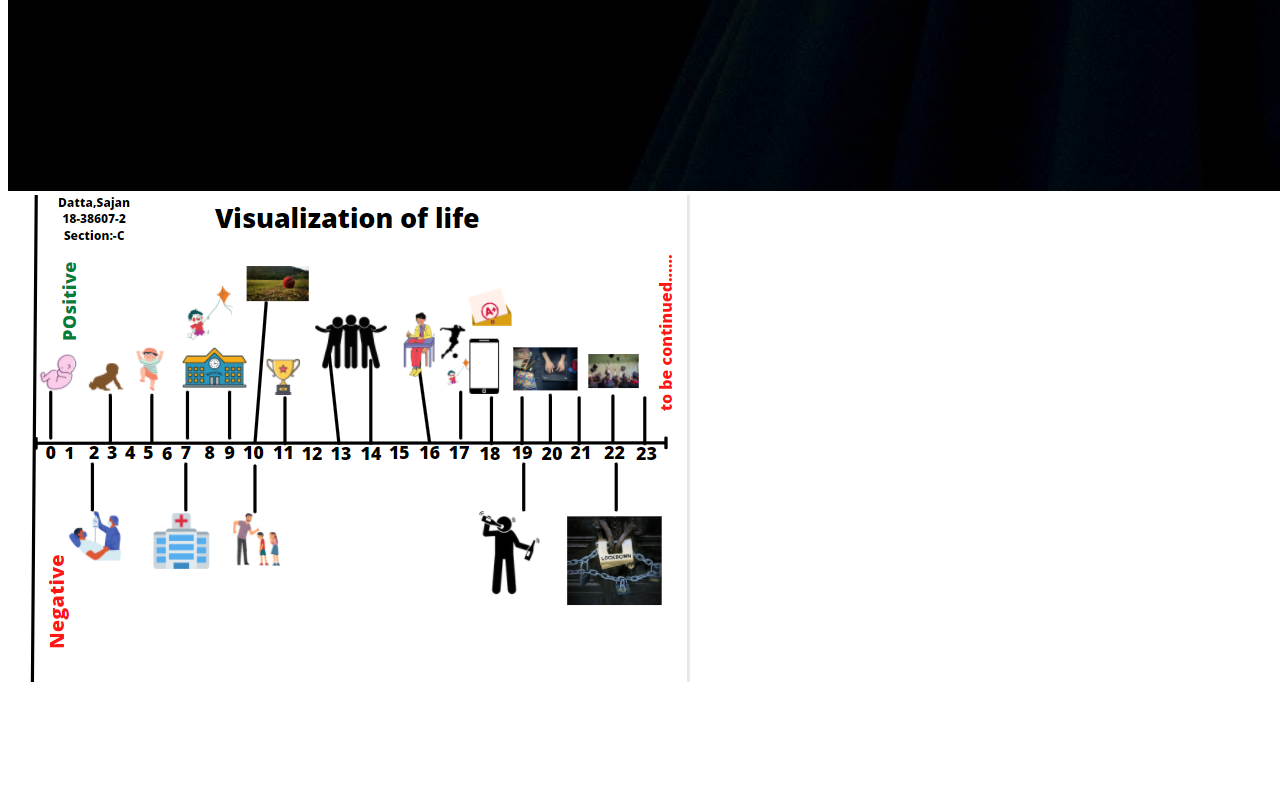
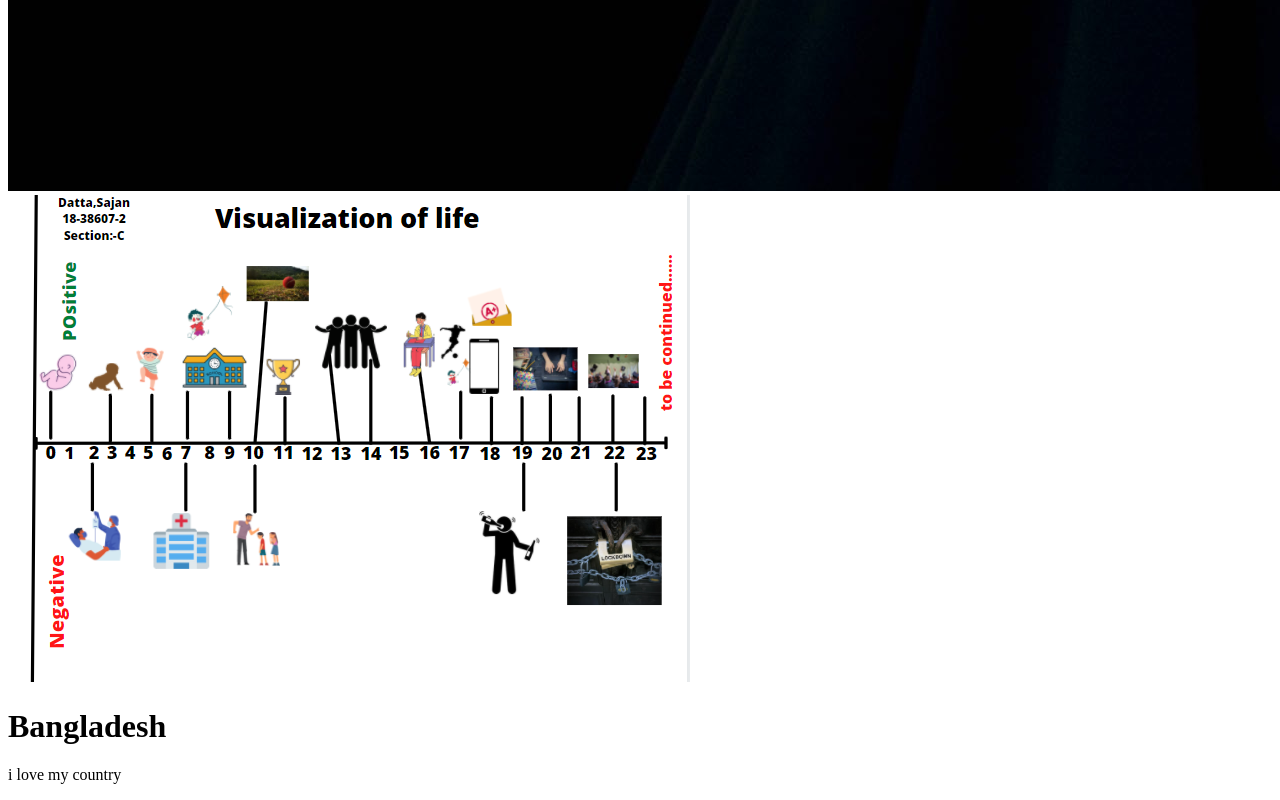
Before and after one commit to Sajandatta/my-first-repos, a plain HTML site: page index.html in a window 1280 px wide. Shown: the part 4333-5133 px from the top of the page. Before the commit the page ends 5027 px from the top, so only its background shows below. Drawn offline with Linux system fonts and the light colour scheme.

Commit message:
add something

```diff
--- a/index.html
+++ b/index.html
@@ -17,5 +17,12 @@
     <img src="tekang-15uadDpdo24-unsplash.jpg" >
     <img src="hci.PNG">
 
+    <div>
+
+       <h1>Bangladesh </h1>
+       <p>i love my country</p>
+
+    </div>
+
 </body>
 </html>
```
